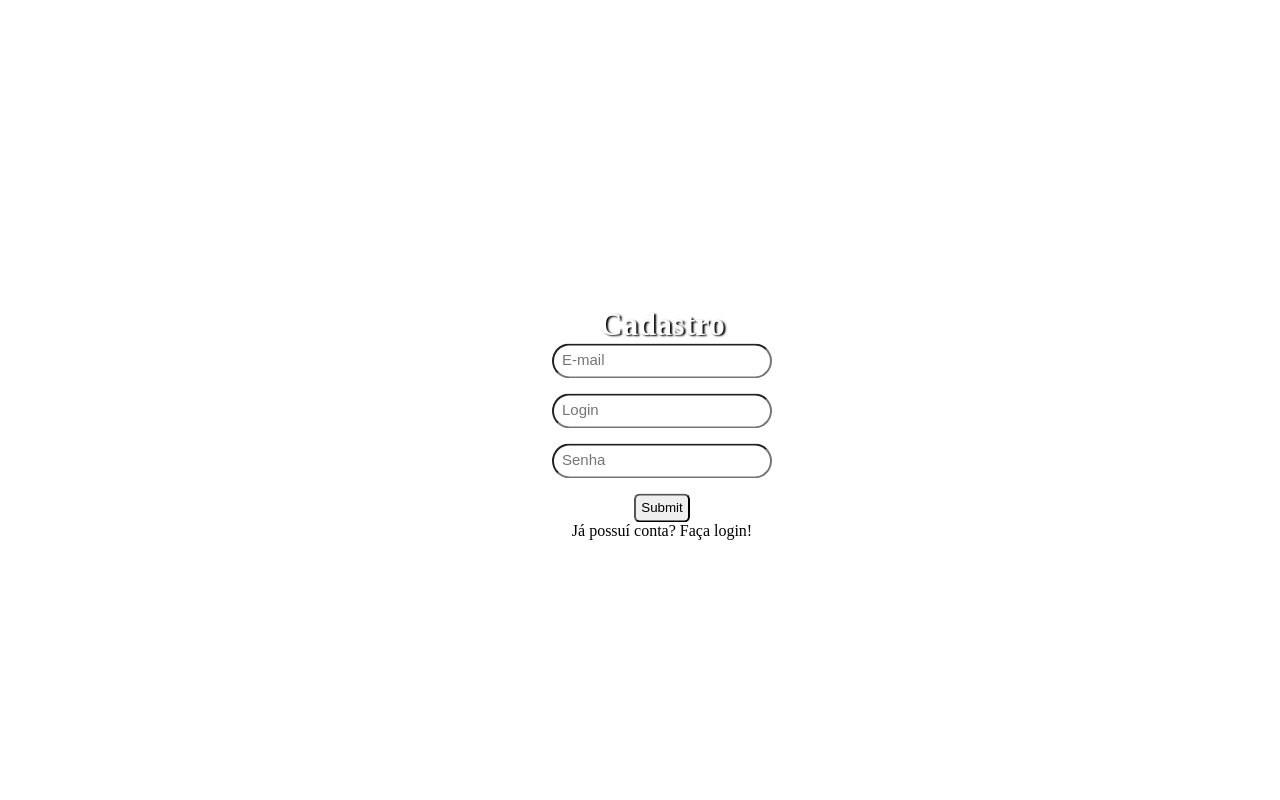
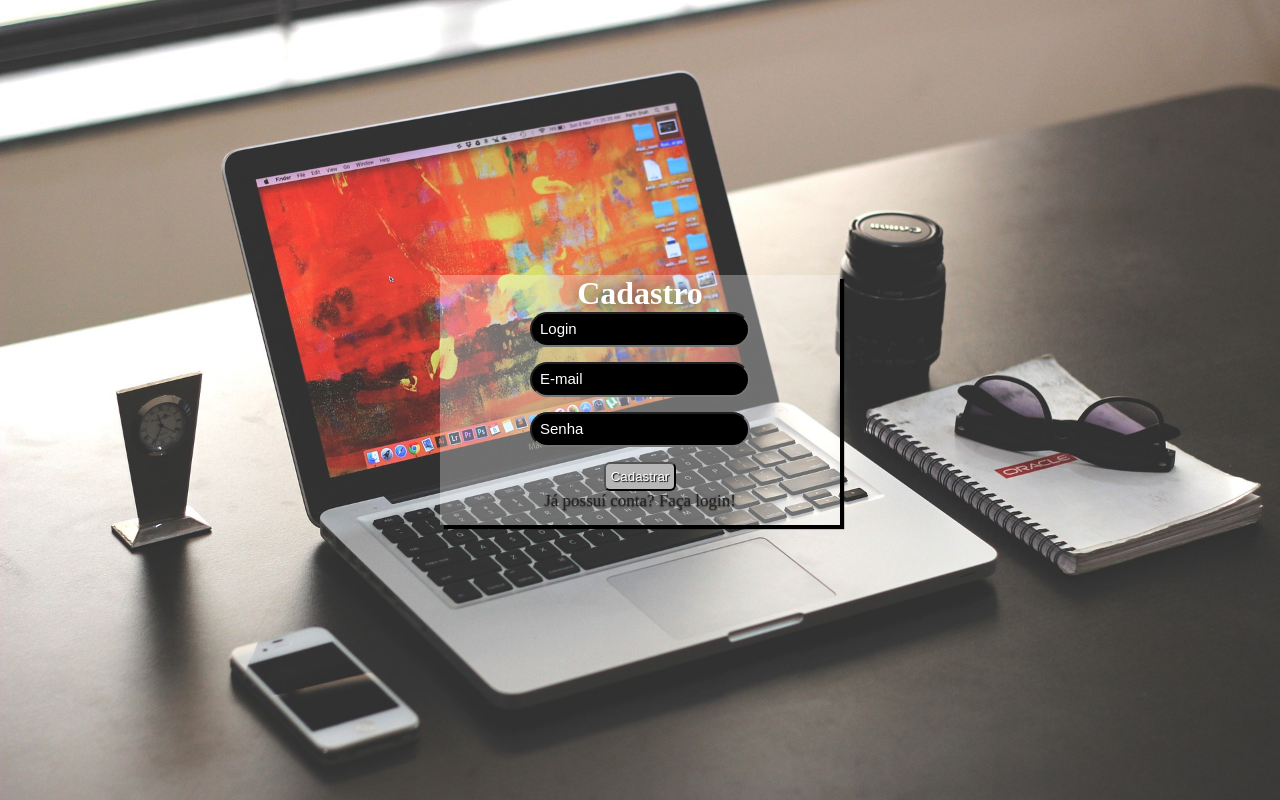
Before and after one commit to gilmarsisjunior/Painel-cadastro, a plain HTML site: page index.html in a window 1280 px wide. Drawn offline with Linux system fonts and the light colour scheme.

Commit message:
progresso implementado com sucesso!

```diff
--- a/index.html
+++ b/index.html
@@ -10,20 +10,21 @@
 
      <form action="config_backend.php" method="post" id="alinha-formulario">
         <h1 class="nome-cadastro">Cadastro</h1>
+
         <div class="inputs-do-form">
-            <input type="text" class="form-definition" placeholder="E-mail" name="login">
-        </div>
+            <input type="text" class="form-definition" placeholder="Login" name="login" required>
+            </div>
         <div class="inputs-do-form">
-            <input type="text" class="form-definition" placeholder="Login" name="email">
-        </div>
+            <input type="text" class="form-definition" placeholder="E-mail" name="email" required>
+            </div>
         <div class="inputs-do-form">
-            <input type="password" class="form-definition" placeholder="Senha" name="senha">
-        </div>
+            <input type="password" class="form-definition" placeholder="Senha" name="senha" required>
+            </div>
         <div class="button">
-            <input type="submit" >
-        </div>
+            <input type="submit" value="Cadastrar">
+            </div>
 
-       <a> <p>Já possuí conta? Faça login!</p> </a>
+       <a href=""> <p class="paragrafo">Já possuí conta? Faça login!</p> </a>
         </form>
 
 </body>
--- a/style/style.css
+++ b/style/style.css
@@ -4,14 +4,31 @@
 }
 .nome-cadastro{
     color: rgb(255, 255, 255);
-    text-shadow: 2px 1px 2px black;
+    text-shadow: 0px 3px 20px black;
+}
+body {
+    width: 100vw;
+    height: 100vh;
+    background-image: url('../img/background.jpg');
+    background-position: center;
+    background-repeat: no-repeat;
+    background-size: 100%;
+    background-size: cover;
+
 }
 #alinha-formulario{
     position: absolute;
     top: 50%;
     left: 50%;
-    transform: translate(-40%, -40%);
+    transform: translate(-50%, -50%);
     text-align: center;
+    width: 400px;
+    height: 250px;
+    background-color: rgba(255, 255, 255, 0.3);
+    box-shadow: 4px 4px 1px black;
+
+
+
 
 }
 .inputs-do-form{
@@ -23,18 +40,70 @@
     border-radius: 50px;
     outline: none;
     padding: 8px;
+    background-color: black;
+    color: white;
+
+
 }
 ::-webkit-input-placeholder {
     font-size: 15px;
+    color: white;
 }
+input:focus::-webkit-input-placeholder {
+    color: transparent;
+ }
+ input:focus:-moz-placeholder {
+    color: transparent;
+ }
+ input:focus::-moz-placeholder {
+    color: transparent;
+ }
+ input:focus:-ms-input-placeholder {
+    color: transparent;
+ }
+
 .inputs-do-form input:focus  {
     width: 280px;
     transition-duration: 0.8s;
     text-align: center;
+    animation: mudaCorInput 7s infinite;
 
 }
+@keyframes mudaCorInput {
+
+    0% {
+      background-color: #000000;
+    }
+    50% {
+      background-color: #464646;
+    }
+    100% {
+        background-color: #000000;
+      }
+  }
 .button input {
     padding: 5px;
     border-radius: 6px;
+    background-color: rgb(182, 182, 182);
+    color: white;
+    text-shadow: 1px 1px 1px black;
+}
+.button input:hover {
+    background-color: rgb(155, 155, 155);
+    transition: 0.3s;
+    cursor: pointer;
+}
 
+.paragrafo {
+    font-size: 17px;
 }
+#alinha-formulario a {
+    font-style: none;
+    text-decoration: none;
+    color: rgb(36, 36, 36);
+    text-shadow: 0px 1px 2px;
+}
+#alinha-formulario a:hover {
+    color: rgb(0, 0, 0);
+    transition: 0.3s;
+}
```
Also changed, not shown: img/background.jpg (added).
